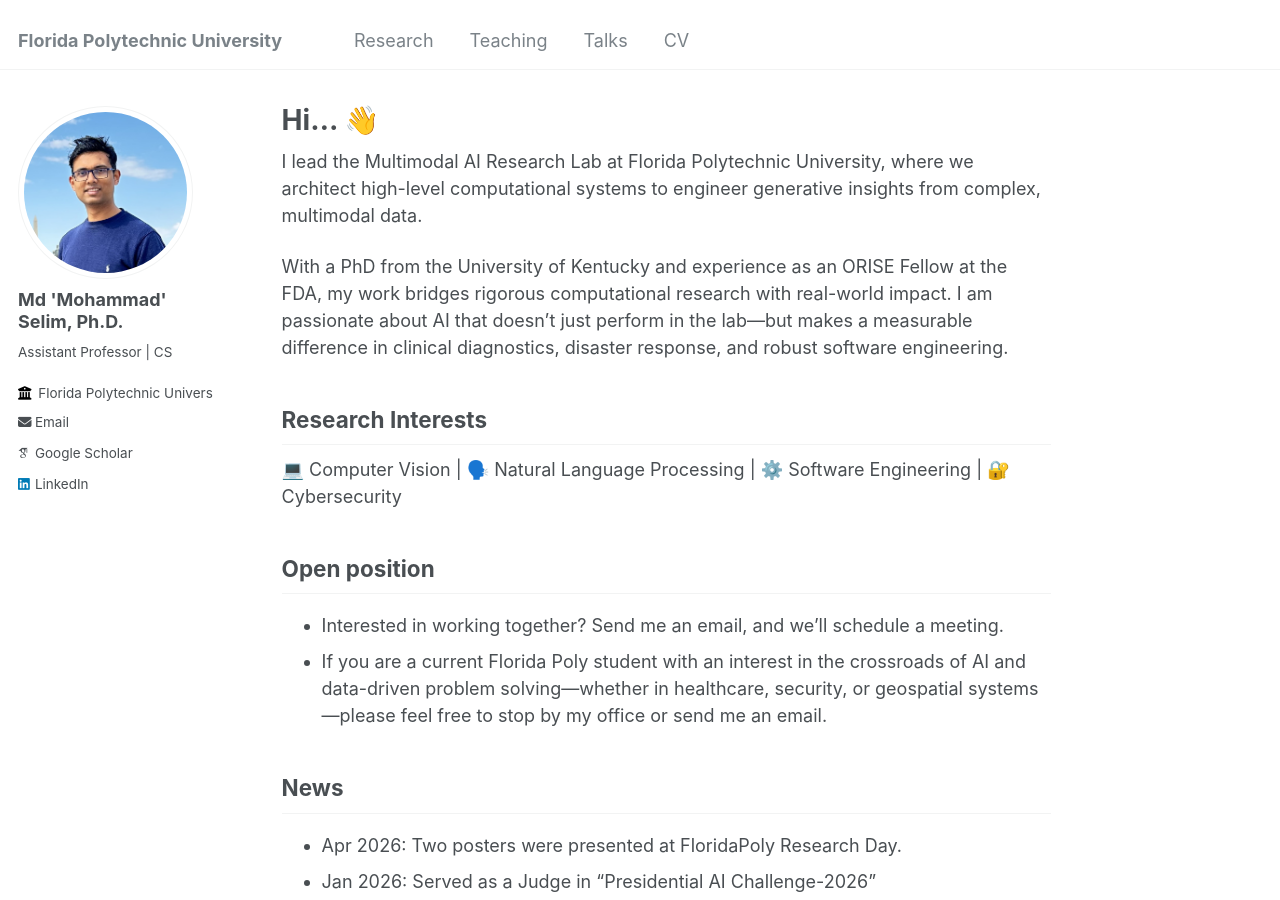
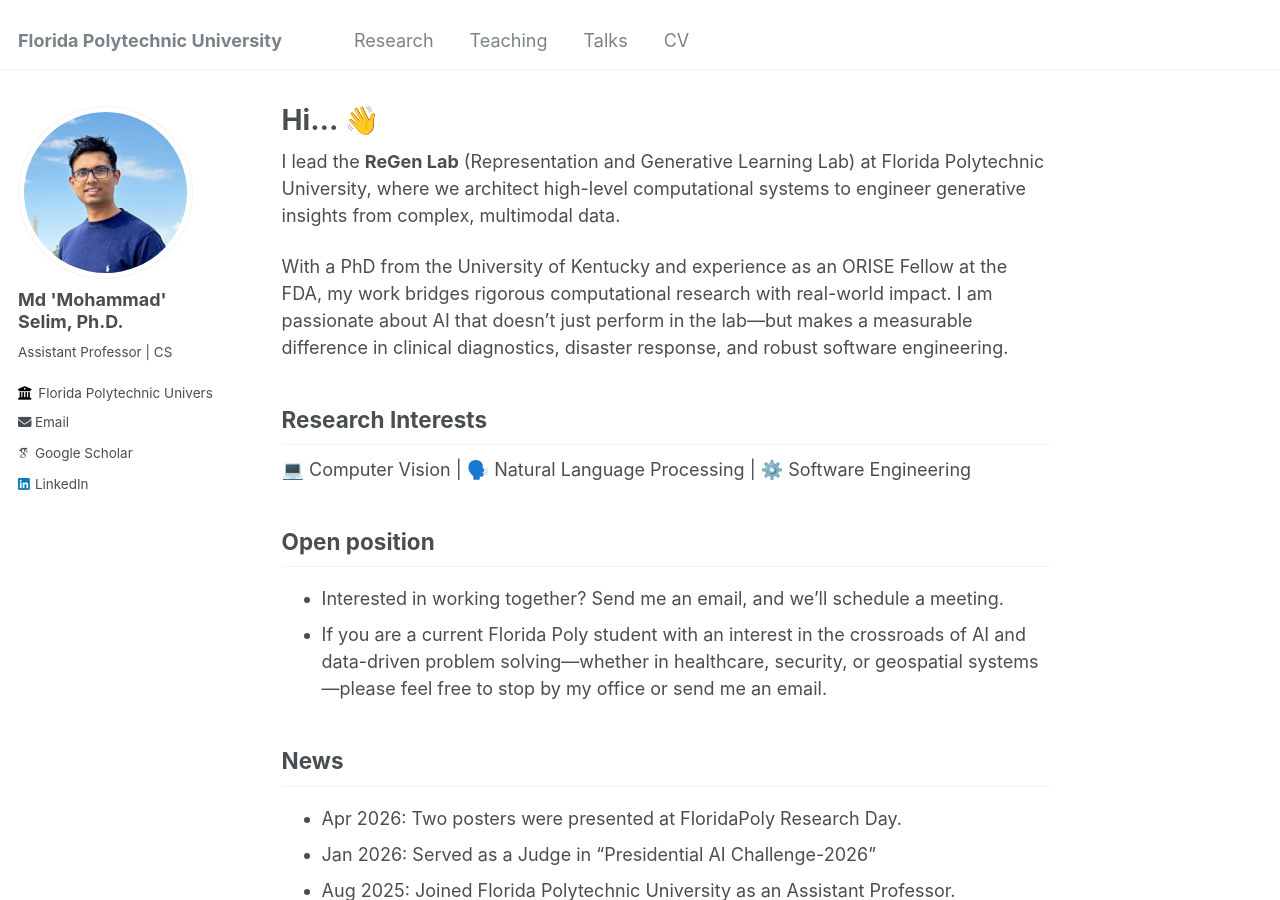
Before and after one commit to selimmd/selimmd.github.io, a Jekyll site: the page built from _pages/about.md, in a window 1280 px wide and 900 px high. Built offline with Jekyll 4.4.1, drawn with Linux system fonts in a browser that asks for light colours; some web fonts are replaced.

Commit message:
Update about.md

```diff
--- a/_pages/about.md
+++ b/_pages/about.md
@@ -8,12 +8,12 @@ redirect_from:
   - about.html
 ---
 
-I lead the Multimodal AI Research Lab at Florida Polytechnic University, where we architect high-level computational systems to engineer generative insights from complex, multimodal data.
+I lead the **ReGen Lab** (Representation and Generative Learning Lab) at Florida Polytechnic University, where we architect high-level computational systems to engineer generative insights from complex, multimodal data.
 
 With a PhD from the University of Kentucky and experience as an ORISE Fellow at the FDA, my work bridges rigorous computational research with real-world impact. I am passionate about AI that doesn’t just perform in the lab—but makes a measurable difference in clinical diagnostics, disaster response, and robust software engineering.
 
 ## Research Interests
-💻 Computer Vision |  🗣️ Natural Language Processing |  ⚙️ Software Engineering |  🔐 Cybersecurity
+💻 Computer Vision |  🗣️ Natural Language Processing |  ⚙️ Software Engineering  <!--  |  🔐 Cybersecurity -->
 
 
 <!--
```
